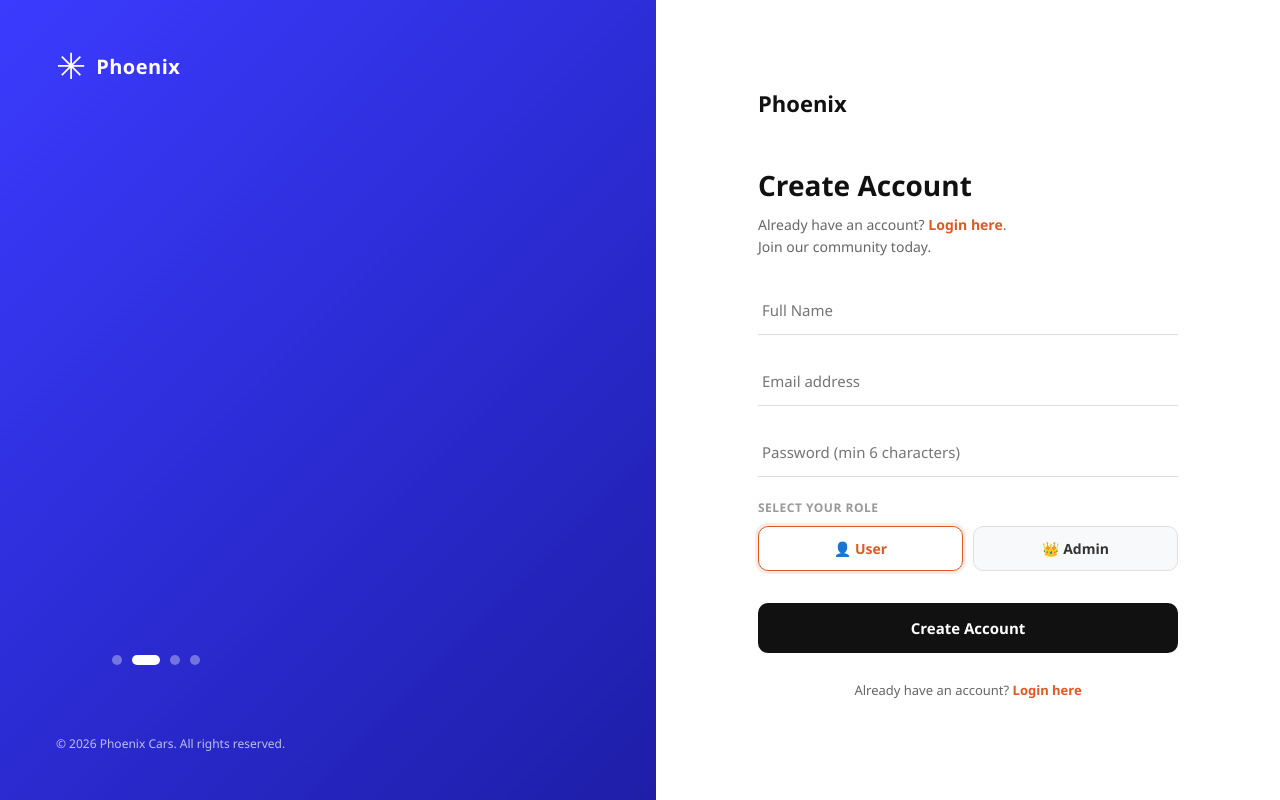
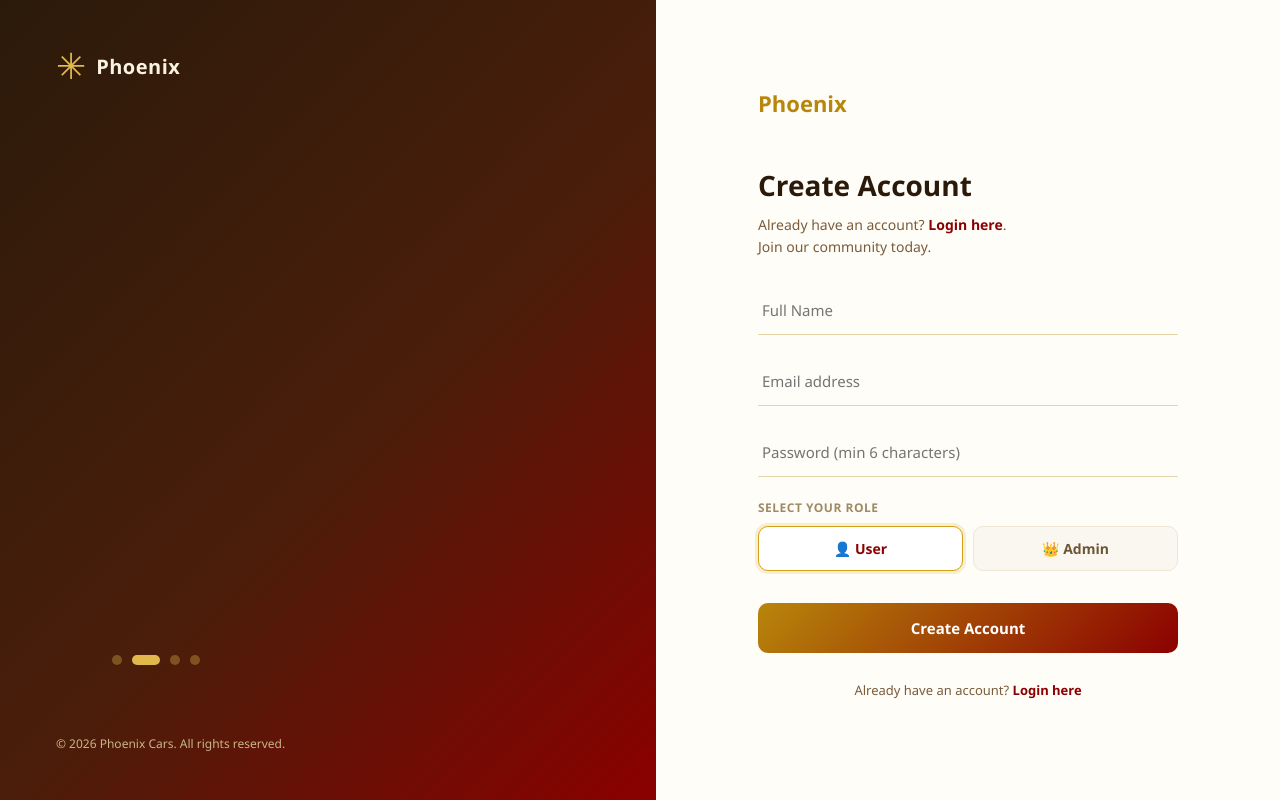
Before and after one commit to Madushi200310/phoenix-cars, a React (Create React App) app: page /register in a window 1280 px wide. Built offline with nearby package versions, Linux system fonts and the light colour scheme.

Commit message:
update Register.js

```diff
--- a/src/pages/Register.js
+++ b/src/pages/Register.js
@@ -57,13 +57,18 @@ function Register() {
   const handleRegister = async () => {
     if (!name.trim()) return setError("Please enter your name.");
     if (!email.trim()) return setError("Please enter your email.");
-    if (password.length < 6) return setError("Password must be at least 6 characters.");
+    if (password.length < 6)
+      return setError("Password must be at least 6 characters.");
 
     setLoading(true);
     setError("");
 
     try {
-      const userCredential = await createUserWithEmailAndPassword(auth, email, password);
+      const userCredential = await createUserWithEmailAndPassword(
+        auth,
+        email,
+        password
+      );
       await updateProfile(userCredential.user, { displayName: name });
 
       await setDoc(doc(db, "users", userCredential.user.uid), {
@@ -230,7 +235,8 @@ const styles = {
   /* ── LEFT ── */
   leftPanel: {
     flex: 1,
-    background: "linear-gradient(135deg, #3b3bff 0%, #2929cc 60%, #1e1ea8 100%)",
+    background:
+      "linear-gradient(135deg, #2b1a0a 0%, #4a1e0a 55%, #8b0000 100%)",
     color: "#fff",
     display: "flex",
     flexDirection: "column",
@@ -257,7 +263,7 @@ const styles = {
   },
   logoMark: {
     fontSize: "36px",
-    color: "#fff",
+    color: "#e0b84c",
     fontWeight: "300",
     lineHeight: 1,
   },
@@ -265,6 +271,7 @@ const styles = {
     fontSize: "20px",
     fontWeight: "600",
     letterSpacing: "0.5px",
+    color: "#faf3e0",
   },
   slideContent: {
     animation: "fadeSlide 0.6s ease-out",
@@ -275,6 +282,7 @@ const styles = {
     fontWeight: "800",
     margin: "0 0 12px 0",
     lineHeight: "1.15",
+    color: "#faf3e0",
   },
   wave: {
     display: "inline-block",
@@ -283,12 +291,12 @@ const styles = {
     fontSize: "22px",
     fontWeight: "600",
     margin: "0 0 18px 0",
-    opacity: 0.95,
+    color: "#e0b84c",
   },
   heroDescription: {
     fontSize: "16px",
     lineHeight: "1.6",
-    opacity: 0.85,
+    color: "#e8d9b8",
     margin: 0,
   },
   dots: {
@@ -303,19 +311,19 @@ const styles = {
     height: "10px",
     borderRadius: "50%",
     border: "none",
-    background: "rgba(255,255,255,0.35)",
+    background: "rgba(224,184,76,0.35)",
     cursor: "pointer",
     padding: 0,
     transition: "all 0.3s",
   },
   dotActive: {
-    background: "#fff",
+    background: "#e0b84c",
     width: "28px",
     borderRadius: "6px",
   },
   copyright: {
     fontSize: "12px",
-    opacity: 0.7,
+    color: "#c9b58a",
     margin: 0,
     position: "relative",
     zIndex: 2,
@@ -324,7 +332,7 @@ const styles = {
   /* ── RIGHT ── */
   rightPanel: {
     flex: 1,
-    background: "#fff",
+    background: "#fffdf8",
     display: "flex",
     alignItems: "center",
     justifyContent: "center",
@@ -337,25 +345,25 @@ const styles = {
   brandTop: {
     fontSize: "22px",
     fontWeight: "700",
-    color: "#111",
+    color: "#b8860b",
     marginTop: 0,
     marginBottom: "48px",
   },
   welcomeTitle: {
     fontSize: "28px",
     fontWeight: "700",
-    color: "#111",
+    color: "#2b1a0a",
     margin: "0 0 10px 0",
   },
   welcomeSubtitle: {
     fontSize: "14px",
-    color: "#666",
+    color: "#7a5c3a",
     lineHeight: "1.6",
     margin: "0 0 28px 0",
   },
   errorMessage: {
     backgroundColor: "#fff3f3",
-    color: "#dc3545",
+    color: "#8b0000",
     padding: "10px 14px",
     borderRadius: "8px",
     marginBottom: "18px",
@@ -367,12 +375,12 @@ const styles = {
     padding: "14px 4px",
     marginBottom: "22px",
     border: "none",
-    borderBottom: "1.5px solid #ddd",
+    borderBottom: "1.5px solid #e6d4a8",
     fontSize: "15px",
     boxSizing: "border-box",
     outline: "none",
     background: "transparent",
-    color: "#111",
+    color: "#2b1a0a",
   },
 
   /* ── Role pills ── */
@@ -383,7 +391,7 @@ const styles = {
     display: "block",
     fontSize: "12px",
     fontWeight: "600",
-    color: "#999",
+    color: "#a08a63",
     textTransform: "uppercase",
     letterSpacing: "0.5px",
     marginBottom: "10px",
@@ -395,9 +403,9 @@ const styles = {
   rolePill: {
     flex: 1,
     padding: "12px 16px",
-    background: "#f8f9fa",
-    color: "#333",
-    border: "1.5px solid #e0e0e0",
+    background: "#faf6f0",
+    color: "#6b5636",
+    border: "1.5px solid #efe6d3",
     borderRadius: "10px",
     fontSize: "14px",
     fontWeight: "600",
@@ -406,15 +414,15 @@ const styles = {
   },
   rolePillActive: {
     background: "#fff",
-    borderColor: "#e25822",
-    color: "#e25822",
-    boxShadow: "0 0 0 3px rgba(226,88,34,0.12)",
+    borderColor: "#d4a017",
+    color: "#8b0000",
+    boxShadow: "0 0 0 3px rgba(212,160,23,0.18)",
   },
 
   registerButton: {
     width: "100%",
     padding: "15px",
-    backgroundColor: "#111",
+    background: "linear-gradient(135deg, #b8860b 0%, #8b0000 100%)",
     color: "#fff",
     border: "none",
     borderRadius: "10px",
@@ -426,10 +434,10 @@ const styles = {
     textAlign: "center",
     marginTop: "28px",
     fontSize: "13px",
-    color: "#666",
+    color: "#7a5c3a",
   },
   link: {
-    color: "#e25822",
+    color: "#8b0000",
     cursor: "pointer",
     fontWeight: "600",
   },
```
